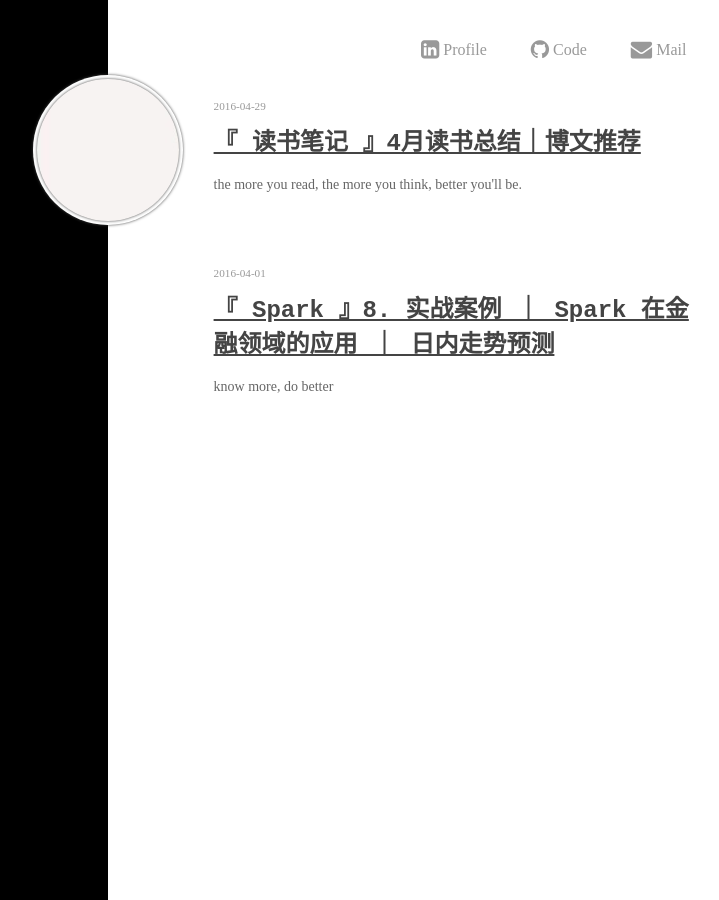
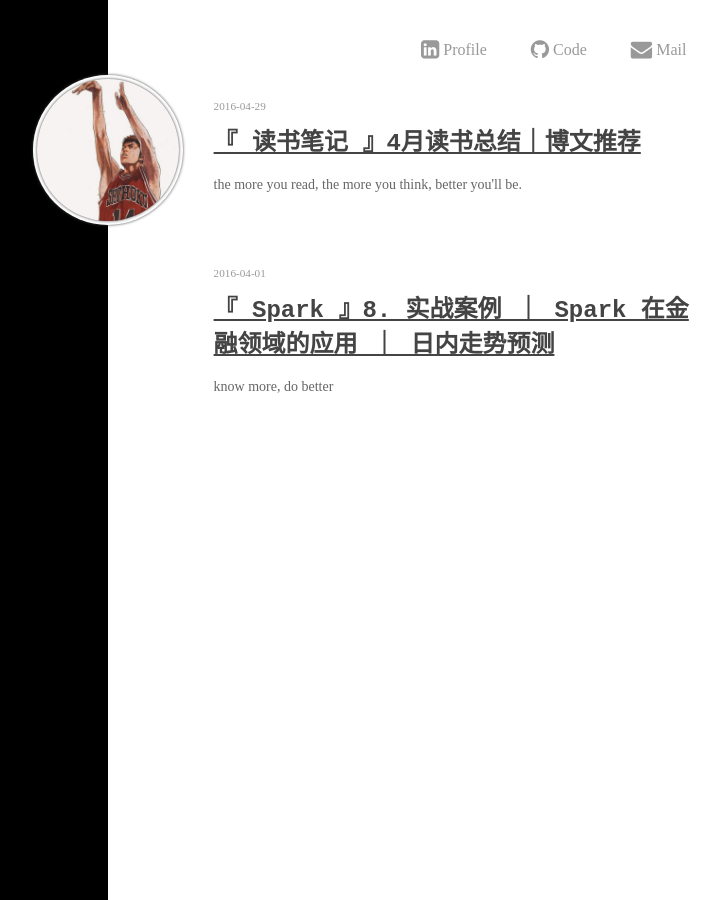
Before and after one commit to winglau14/Winglau14.github.io, a Jekyll site: the page built from index.html, in a window 1280 px wide. Shown: the whole page, without its empty margins (276-995 px from the left). Built offline with Jekyll 4.4.1, drawn with Linux system fonts in a browser that asks for light colours; the list of posts is cut into pages by our own code.

Commit message:
index.html

```diff
--- a/index.html
+++ b/index.html
@@ -31,7 +31,7 @@ layout: home
     </script>
     <div class="aside">
       <div id="avatar" class="avatar circle" style="width: 150px; height: 150px; position: absolute; right: -75px; top: 75px; opacity: 0;">
-        <div class="center circle" style="margin-top: 4px; height: 142px; width: 142px; background-image: url('images/2.jpg')"></div>
+        <div class="center circle" style="margin-top: 4px; height: 142px; width: 142px; background-image: url('images/2.jpg');background-size:100% 100%;"></div>
       </div>
 
     </div>
```
